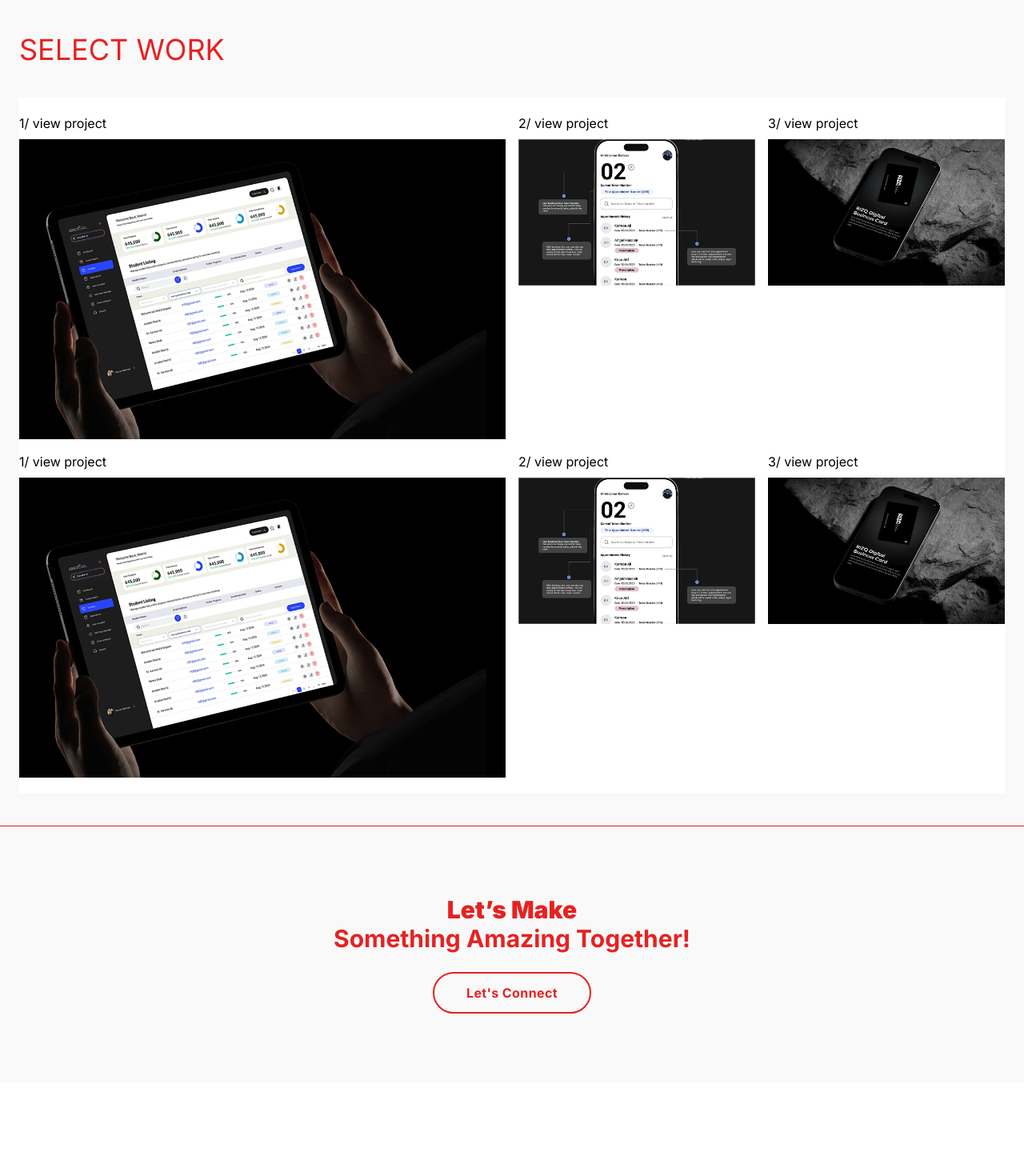
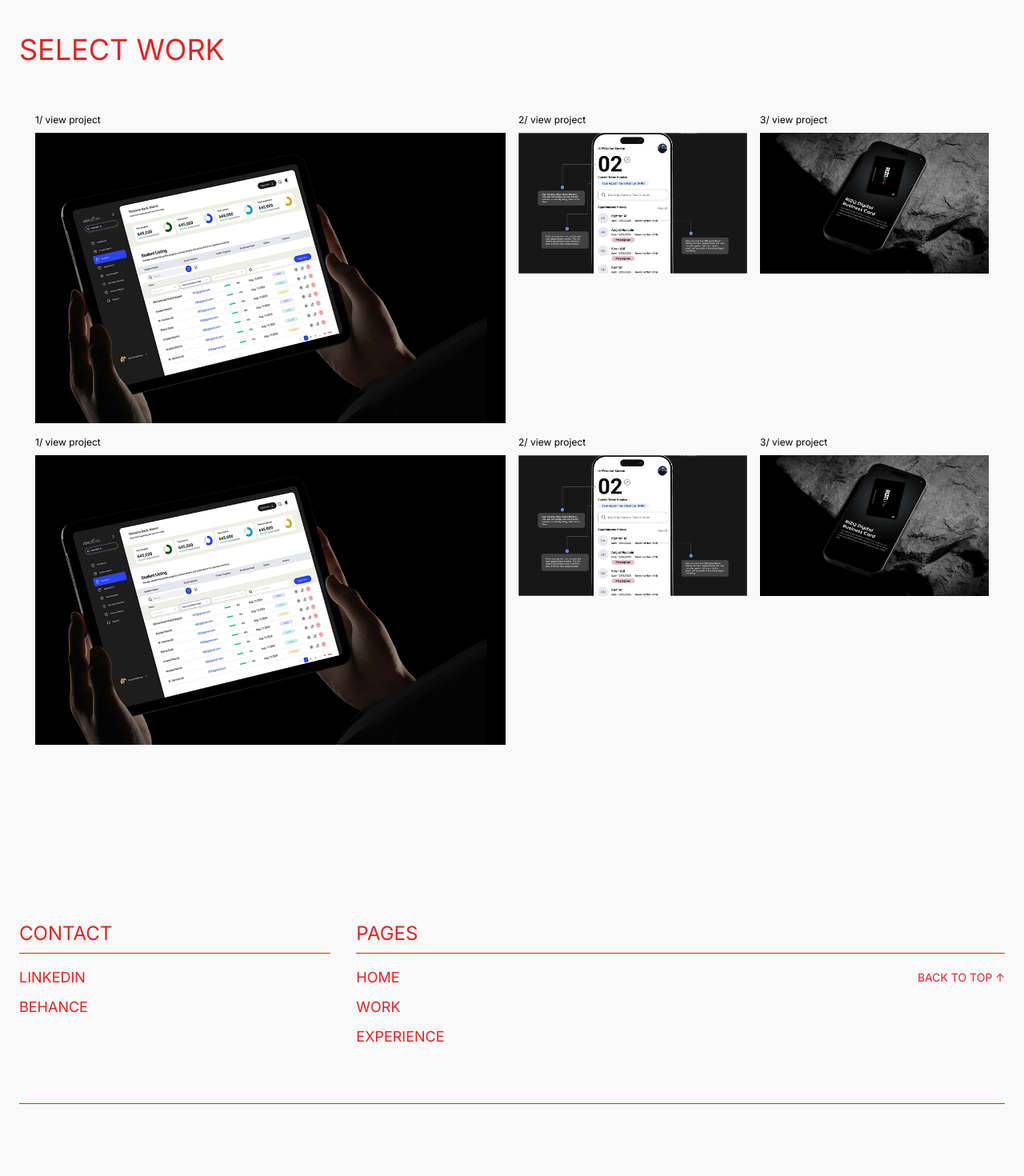
Before and after one commit to talha-amr/Client-Portfolio, a React (Vite) app: page /work in a window 1280 px wide. Shown: the part 1180-2650 px from the top of the page at 80% size. Before the commit the page ends 2533 px from the top, so only its background shows below. Built offline with nearby package versions, Linux system fonts and the light colour scheme.

Commit message:
fixed work page

```diff
--- a/src/components/Footer.jsx
+++ b/src/components/Footer.jsx
@@ -1,19 +1,102 @@
 import React from "react";
+import { Link, useLocation } from "react-router-dom";
 
 const Footer = () => {
+  // Function to scroll smoothly to top
+  const scrollToTop = () => {
+    window.scrollTo({ top: 0, behavior: "smooth" });
+  };
+
   return (
-    <div className="flex flex-col justify-center items-center h-[30vh] gap-6 text-theme-red py-40 border-t-1 border-[#e52222]">
+    <>
+      <div className="grid grid-cols-3 gap-8 w-full border-b border-[#E52222] pt-50 pb-17 ">
+        {/* Contact Column */}
+        <div>
+          <h3 className="text-[#E52222] text-2xl pb-2 border-b border-[#E52222] mb-4">
+            CONTACT
+          </h3>
+          <ul className="space-y-2 text-lg text-[#E52222]">
+            <li>
+              <a
+                href="#"
+                className="inline-block link-hover-btn border-b border-transparent hover:border-[#E52222]"
+              >
+                LINKEDIN
+              </a>
+            </li>
+            <li>
+              <a
+                href="#"
+                className="inline-block link-hover-btn border-b border-transparent hover:border-[#E52222]"
+              >
+                BEHANCE
+              </a>
+            </li>
+          </ul>
+        </div>
+
+        {/* Pages Column */}
+        <div className="col-span-2">
+          <h3 className="text-[#E52222] text-2xl pb-2 border-b border-[#E52222] mb-4">
+            PAGES
+          </h3>
+
+          <ul className="space-y-2 text-[#E52222] text-lg">
+            <li className="flex justify-between items-center">
+              <Link
+                to="/"
+                onClick={scrollToTop}
+                className="inline-block link-hover-btn border-b border-transparent hover:border-[#E52222]"
+              >
+                HOME
+              </Link>
+              <a
+                href="/"
+                onClick={(e) => {
+                  e.preventDefault();
+                  scrollToTop();
+                }}
+                className="text-sm inline-block link-hover-btn border-b border-transparent hover:border-[#E52222]"
+              >
+                BACK TO TOP ↑
+              </a>
+            </li>
+            <li>
+              <Link
+                to="/work"
+                onClick={scrollToTop}
+                className="inline-block link-hover-btn border-b border-transparent hover:border-[#E52222]"
+              >
+                WORK
+              </Link>
+            </li>
+            <li>
+              <Link
+                to="/experience"
+                onClick={scrollToTop}
+                className="inline-block link-hover-btn border-b border-transparent hover:border-[#E52222]"
+              >
+                EXPERIENCE
+              </Link>
+            </li>
+          </ul>
+        </div>
+      </div>
+
+      <div className="flex flex-col justify-center items-center h-[30vh] gap-6 text-theme-red py-40">
         <p className="text-3xl font-bold text-center">
           <span className="font-black">Let’s Make</span>
           <br />
           Something Amazing Together!
         </p>
         <button
-        className="px-10 py-3 rounded-full border-2 border-[#E52222] text-[#E52222] font-semibold tracking-wide bg-transparent hover:bg-[#E52222] hover:text-white transition font-bold"
+          onClick={scrollToTop}
+          className="px-10 py-3 rounded-full border-2 border-[#E52222] text-[#E52222] tracking-wide bg-transparent hover:bg-[#E52222] hover:text-white transition font-bold"
         >
           Let's Connect
         </button>
       </div>
+    </>
   );
 };
 
--- a/src/components/ProjectsGrid.jsx
+++ b/src/components/ProjectsGrid.jsx
@@ -4,9 +4,9 @@ const ProjectsGrid = () => {
   return (
     <div className="w-full"> {/* Changed from w-screen to w-full */}
       <p className="text-theme-red text-4xl py-10">SELECT WORK</p>
-      <div className="grid min-h-[90vh] bg-white grid-cols-8 gap-4 w-full py-5">
+      <div className="grid min-h-[90vh] bg-transparent grid-cols-8 gap-4 w-full p-5">
         <div className="col-span-4 flex flex-col gap-2">
-          <p className="text-black">1/ view project</p>
+          <p className="text-black text-xs">1/ view project</p>
           <div className="flex-1 overflow-hidden">
             <img
               src="/image-1.png"
@@ -16,7 +16,7 @@ const ProjectsGrid = () => {
           </div>
         </div>
         <div className="col-span-2 flex flex-col gap-2">
-          <p className="text-black">2/ view project</p>
+          <p className="text-black text-xs">2/ view project</p>
           <div className="flex-1 overflow-hidden">
             <img
               src="/image-2.png"
@@ -26,7 +26,7 @@ const ProjectsGrid = () => {
           </div>
         </div>
         <div className="col-span-2 flex flex-col gap-2">
-          <p className="text-black">3/ view project</p>
+          <p className="text-black text-xs">3/ view project</p>
           <div className="flex-1 overflow-hidden">
             <img
               src="/image-3.png"
@@ -36,7 +36,7 @@ const ProjectsGrid = () => {
           </div>
         </div>
         <div className="col-span-4 flex flex-col gap-2">
-          <p className="text-black">1/ view project</p>
+          <p className="text-black text-xs">1/ view project</p>
           <div className="flex-1 overflow-hidden">
             <img
               src="/image-1.png"
@@ -46,7 +46,7 @@ const ProjectsGrid = () => {
           </div>
         </div>
         <div className="col-span-2 flex flex-col gap-2">
-          <p className="text-black">2/ view project</p>
+          <p className="text-black text-xs">2/ view project</p>
           <div className="flex-1 overflow-hidden">
             <img
               src="/image-2.png"
@@ -56,7 +56,7 @@ const ProjectsGrid = () => {
           </div>
         </div>
         <div className="col-span-2 flex flex-col gap-2">
-          <p className="text-black">3/ view project</p>
+          <p className="text-black text-xs">3/ view project</p>
           <div className="flex-1 overflow-hidden">
             <img
               src="/image-3.png"
--- a/src/pages/Experience.jsx
+++ b/src/pages/Experience.jsx
@@ -16,61 +16,6 @@ const Experience = () => {
                 </div>
             </div>
             <Accordion title="nothing" content="nothing" />
-                <div className="grid grid-cols-3 gap-8 w-full border-b border-[#E52222] pt-50 pb-17 ">
-                    {/* Contact Column */}
-                    <div>
-                        <h3 className="text-[#E52222] text-2xl pb-2 border-b border-[#E52222] mb-4">
-                            CONTACT
-                        </h3>
-                        <ul className="space-y-2 text-lg text-[#E52222]">
-                            <li>
-                                <a href="#" className="inline-block link-hover-btn border-b border-transparent hover:border-[#E52222]">
-                                    LINKEDIN
-                                </a>
-                            </li>
-                            <li>
-                                <a href="#" className="inline-block link-hover-btn border-b border-transparent hover:border-[#E52222]">
-                                    BEHANCE
-                                </a>
-                            </li>
-                        </ul>
-                    </div>
-
-                    {/* Pages Column */}
-                    <div className="col-span-2">
-                        <h3 className="text-[#E52222] text-2xl pb-2 border-b border-[#E52222] mb-4">
-                            PAGES
-                        </h3>
-
-                        <ul className="space-y-2 text-[#E52222] text-lg">
-                            <li className="flex justify-between items-center">
-                                <a href="#" className="inline-block link-hover-btn border-b border-transparent hover:border-[#E52222]">
-                                    HOME
-                                </a>
-                                <a
-                                    href="/"
-                                    onClick={(e) => {
-                                        e.preventDefault(); // prevent default jump
-                                        window.scrollTo({ top: 0, behavior: "smooth" });
-                                    }}
-                                    className="text-sm inline-block link-hover-btn border-b border-transparent hover:border-[#E52222]"
-                                >
-                                    BACK TO TOP ↑
-                                </a>
-                            </li>
-                            <li>
-                                <a href="#" className="inline-block link-hover-btn border-b border-transparent hover:border-[#E52222]">
-                                    CASESTUDIES
-                                </a>
-                            </li>
-                            <li>
-                                <a href="#" className="inline-block link-hover-btn border-b border-transparent hover:border-[#E52222]">
-                                    EXPERIENCE
-                                </a>
-                            </li>
-                        </ul>
-                    </div>
-                </div>
 
                 <Footer/>
             </div>
--- a/src/pages/Work.jsx
+++ b/src/pages/Work.jsx
@@ -32,7 +32,7 @@ const Work = () => {
           {/* Small text row above main content */}
           <div
             className="flex justify-between items-center w-full text-red-600 text-[0.9vw] font-medium mb-8 absolute z-20"
-            style={{ top: `calc(8.1vw + 22vw)` }}
+            style={{ top: `calc(8.1vw + 10vw)` }}
           >
             <span className="flex-shrink-0 font-regular">AVAILABLE FOR WORK</span>
             <div className="flex items-center gap-25 flex-shrink-0 font-regular">
@@ -67,9 +67,10 @@ const Work = () => {
       {/* Projects grid inside container below held image */}
       <div className="w-full px-6 py-10">
         <ProjectsGrid />
+         <Footer />
       </div>
 
-      <Footer />
+
     </div>
   );
 };
```
Also changed, not shown: src/components/Scroller.jsx (+1 -58 lines). Lines whose indentation alone changed are shown as unchanged.
